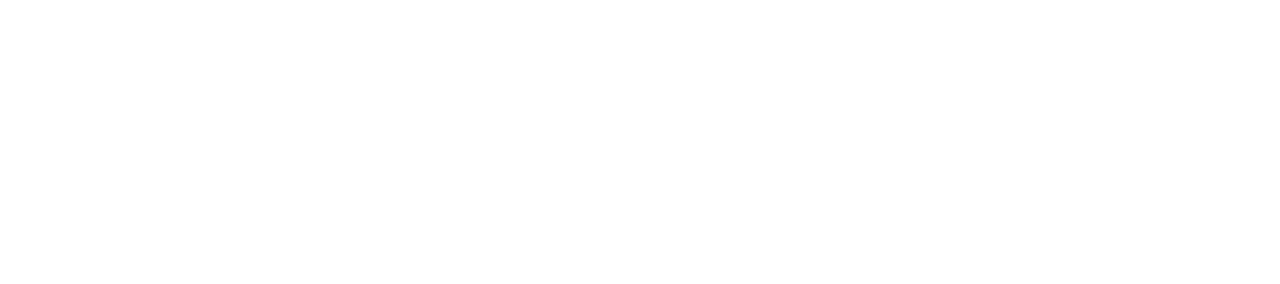
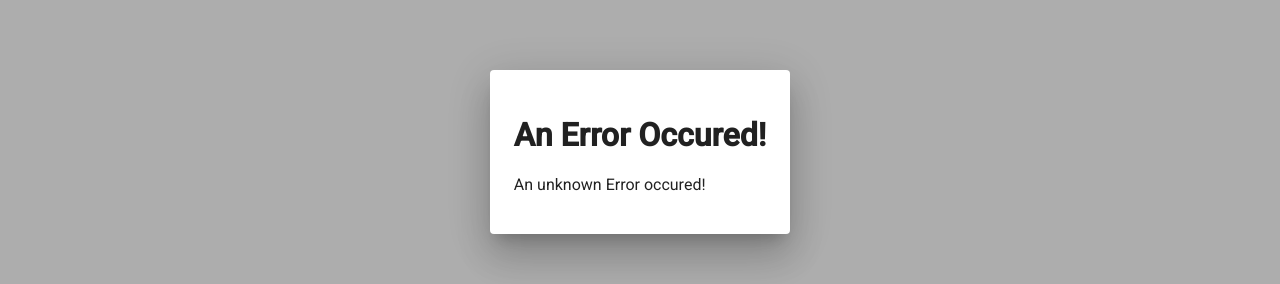
Before and after one commit to nhof/Changeling.mtg, an Angular app: page / in a window 1280 px wide. Shown: the part 248-532 px from the top of the page. Built offline with nearby package versions, Linux system fonts and the light colour scheme; no server answers.

Commit message:
Error Handling Interceptor

```diff
--- a/src/app/app.module.ts
+++ b/src/app/app.module.ts
@@ -11,6 +11,7 @@
 import {HttpClientModule, HTTP_INTERCEPTORS} from '@angular/common/http';
 import {MatProgressSpinnerModule} from '@angular/material/progress-spinner';
 import {MatPaginatorModule} from '@angular/material/paginator';
+import {MatDialogModule} from '@angular/material/dialog'
 
 import { AppRoutingModule } from './app-routing.module';
 import { AppComponent } from './app.component';
@@ -20,6 +21,7 @@
 import { PostListComponent } from './posts/post-list/post-list.component';
 import { LoginComponent } from './auth/login/login.component';
 import { SignupComponent } from './auth/signup/signup.component';
+import { ErrorComponent } from './error/error.component';
 import { AuthInterceptor } from './auth/auth-interceptor';
 import  { ErrorInterceptor} from './error-interceptor'
 
@@ -30,7 +32,8 @@
     HeaderComponent,
     PostListComponent,
     LoginComponent,
-    SignupComponent
+    SignupComponent,
+    ErrorComponent
   ],
   imports: [
     ReactiveFormsModule,
@@ -46,12 +49,14 @@
     MatExpansionModule,
     HttpClientModule,
     MatProgressSpinnerModule,
-    MatPaginatorModule
+    MatPaginatorModule,
+    MatDialogModule
     ],
   providers: [
     {provide: HTTP_INTERCEPTORS, useClass: AuthInterceptor, multi: true},
     {provide: HTTP_INTERCEPTORS, useClass: ErrorInterceptor, multi: true}
   ],
-  bootstrap: [AppComponent]
+  bootstrap: [AppComponent],
+  entryComponents: [ErrorComponent]
 })
 export class AppModule { }
--- a/src/app/error-interceptor.ts
+++ b/src/app/error-interceptor.ts
@@ -1,16 +1,19 @@
 import { HttpErrorResponse, HttpHandler, HttpInterceptor, HttpRequest } from "@angular/common/http";
+import { Injectable } from "@angular/core";
+import { MatDialog } from "@angular/material/dialog";
 import { throwError } from "rxjs";
 import { catchError } from "rxjs/operators";
+import { ErrorComponent } from "./error/error.component";
 
-
+@Injectable()
 export class ErrorInterceptor implements HttpInterceptor{
 
+  constructor(private dialog: MatDialog){}
 
   intercept(req: HttpRequest<any>, next: HttpHandler){
     return next.handle(req).pipe(catchError((error: HttpErrorResponse)=>
     {
-      console.log(error);
-      alert(error.error.message);
+      this.dialog.open(ErrorComponent);
       return throwError(error);
     })
     );
--- /dev/null
+++ b/src/app/error/error.component.html
@@ -0,0 +1,2 @@
+<h1>An Error Occured!</h1>
+<p>{{message}}</p>
--- /dev/null
+++ b/src/app/error/error.component.ts
@@ -0,0 +1,8 @@
+import { Component } from "@angular/core";
+
+@Component({
+  templateUrl: './error.component.html'
+})
+export class ErrorComponent {
+  message = 'An unknown Error occured!';
+}
```
